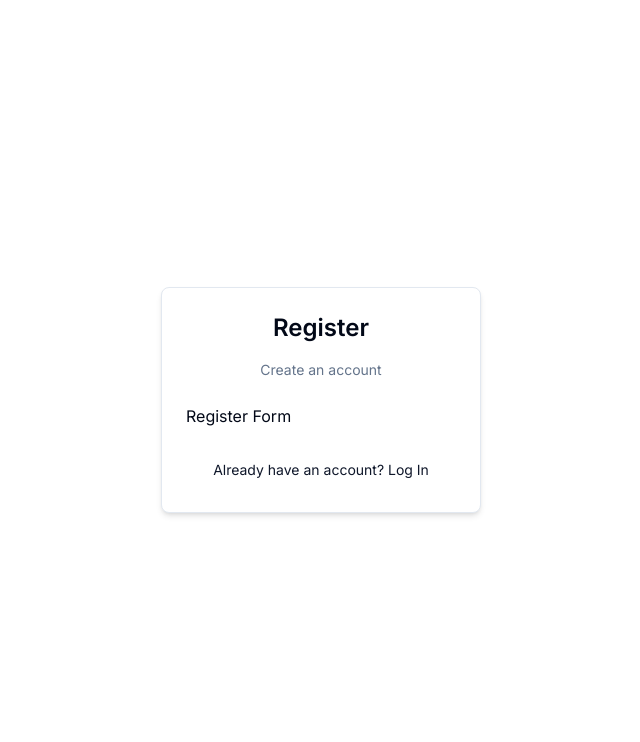
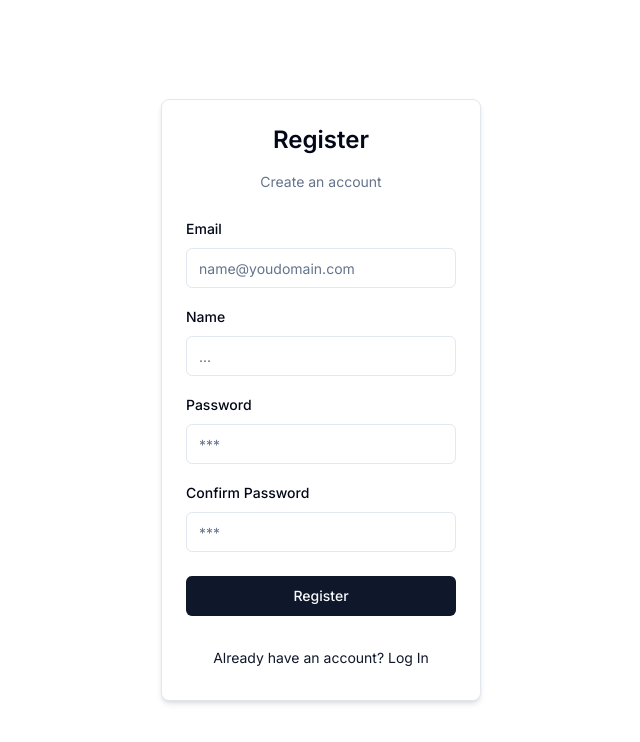
Before and after one commit to NhicFlores/form-validation, a Next.js app: page /auth/register in a window 1280 px wide. Shown: the top 742 px of the page, without its empty margins (319-959 px from the left). Built offline with nearby package versions, Linux system fonts and the light colour scheme.

Commit message:
created zod schema and register form

```diff
--- a/components/auth/RegisterForm.tsx
+++ b/components/auth/RegisterForm.tsx
@@ -1,9 +1,49 @@
 //keep pages as server components, but tag their components as client components
 //define children in component props interface as React.ReactNode, but don't need
 //to assign in component element, the component just can't be empty -> just put a temp div
+'use client'
+
 import CardWrapper from './CardWrapper'
+import {
+    Form,
+    FormControl,
+    FormDescription,
+    FormField,
+    FormItem,
+    FormLabel,
+    FormMessage,
+ } from '../ui/form'
+
+ import { RegisterSchema } from '@/schema'
+ import { useForm } from 'react-hook-form'
+import { zodResolver } from '@hookform/resolvers/zod'
+import { Input } from '../ui/input'
+import { Button } from '../ui/button'
+import { z } from 'zod'
 
 const RegisterForm = () => {
+    const form = useForm({
+        resolver: zodResolver(RegisterSchema),
+        defaultValues: {
+            email: "",
+            name: "",
+            password: "",
+            confirmPassword: "",
+        }
+    })
+
+    const onSubmit = (data: z.infer<typeof RegisterSchema>) => {
+        console.log(data);
+        //backend/db logic
+    }
+    //handle submit is a form method that takes a callback function - it is only called once form is validated
+
+    //FormField creates a controlled component
+    //controlled component means the state is handled within the component and not by the react DOM
+    //use hook form uses state for us
+    //form.control "stores" that state
+    //name corresponds to the schema and default values
+    //uncontrolled component - NOTE TODO:
   return (
     <CardWrapper
     header="Register"
@@ -11,9 +51,75 @@ const RegisterForm = () => {
     backButtonHref="/auth/login"
     backButtonLabel="Already have an account? Log In"
     >
-      <div>
-        Register Form
-      </div>
+      <Form {...form}>
+        <form onSubmit={form.handleSubmit(onSubmit)} className='space-y-6'>
+            <div className='space-y-4'>
+                <FormField
+                    control={form.control}
+                    name='email'
+                    render={({ field }) => (
+                        <FormItem>
+                            <FormLabel>
+                                Email
+                            </FormLabel>
+                            <FormControl>
+                                <Input {...field} type='email' placeholder='name@youdomain.com'/>
+                            </FormControl>
+                            <FormMessage/>
+                        </FormItem>
+                    )}
+                />
+                <FormField
+                    control={form.control}
+                    name='name'
+                    render={({ field }) => (
+                        <FormItem>
+                            <FormLabel>
+                                Name
+                            </FormLabel>
+                            <FormControl>
+                                <Input {...field} type='text' placeholder='...'/>
+                            </FormControl>
+                            <FormMessage/>
+                        </FormItem>
+                    )}
+                />
+                <FormField
+                    control={form.control}
+                    name='password'
+                    render={({ field }) => (
+                        <FormItem>
+                            <FormLabel>
+                                Password
+                            </FormLabel>
+                            <FormControl>
+                                <Input {...field} type='password' placeholder='***'/>
+                            </FormControl>
+                            <FormMessage/>
+                        </FormItem>
+                    )}
+                />
+                <FormField
+                    control={form.control}
+                    name='confirmPassword'
+                    render={({ field }) => (
+                        <FormItem>
+                            <FormLabel>
+                                Confirm Password
+                            </FormLabel>
+                            <FormControl>
+                                <Input {...field} type='password' placeholder='***'/>
+                            </FormControl>
+                            <FormMessage/>
+                        </FormItem>
+                    )}
+                />
+            </div>
+            <Button type='submit' className='w-full'>
+                Register
+            </Button>
+        </form>
+      </Form>
     </CardWrapper>
   )
 }
--- a/components/ui/form.tsx
+++ b/components/ui/form.tsx
@@ -89,11 +89,13 @@ const FormLabel = React.forwardRef<
   React.ComponentPropsWithoutRef<typeof LabelPrimitive.Root>
 >(({ className, ...props }, ref) => {
   const { error, formItemId } = useFormField()
-
+  //changed the text to stay black on error
+  //NOTE: I'll leave the conditional in case i
+  //want to implement some styling change later
   return (
     <Label
       ref={ref}
-      className={cn(error && "text-destructive", className)}
+      className={cn(error && "text-black", className)}
       htmlFor={formItemId}
       {...props}
     />
--- /dev/null
+++ b/schema/index.ts
@@ -0,0 +1,18 @@
+import * as z from 'zod';
+
+export const RegisterSchema = z.object({
+    email: z.string().email({
+        message: 'please enter a valid email address'
+    }),
+    name: z.string().min(1, {
+        message: 'please enter your name'
+    }),
+    password: z.string().min(6, {
+        message: 'password must be at least 6 characters long'
+    }),
+    confirmPassword: z.string().min(6, {
+        message: 'passwords do not match'
+    }),
+})
+//use bcrypt for matching passwords on server side
+//this does allow the form to be submitted - we should come up with client side validation for this
```
